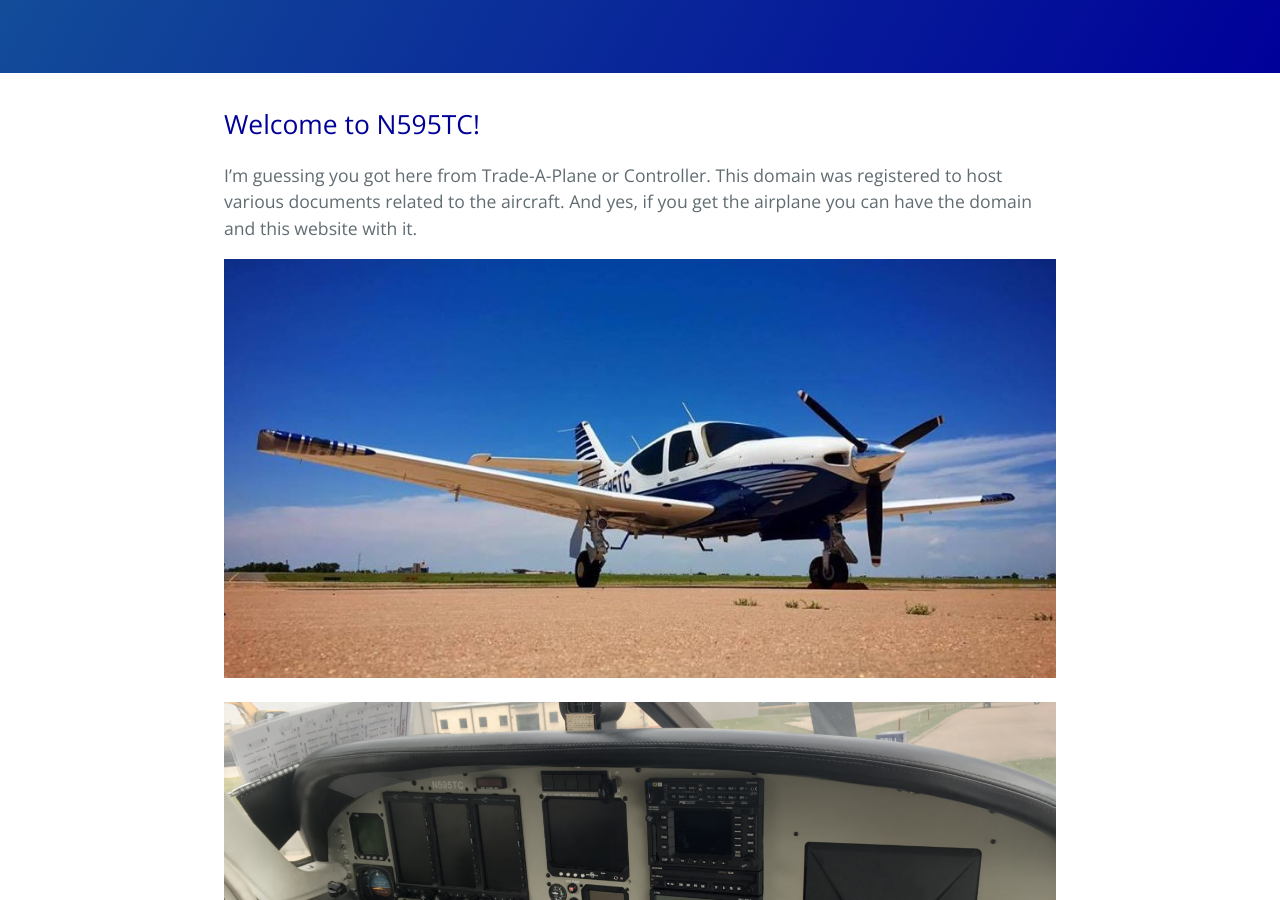
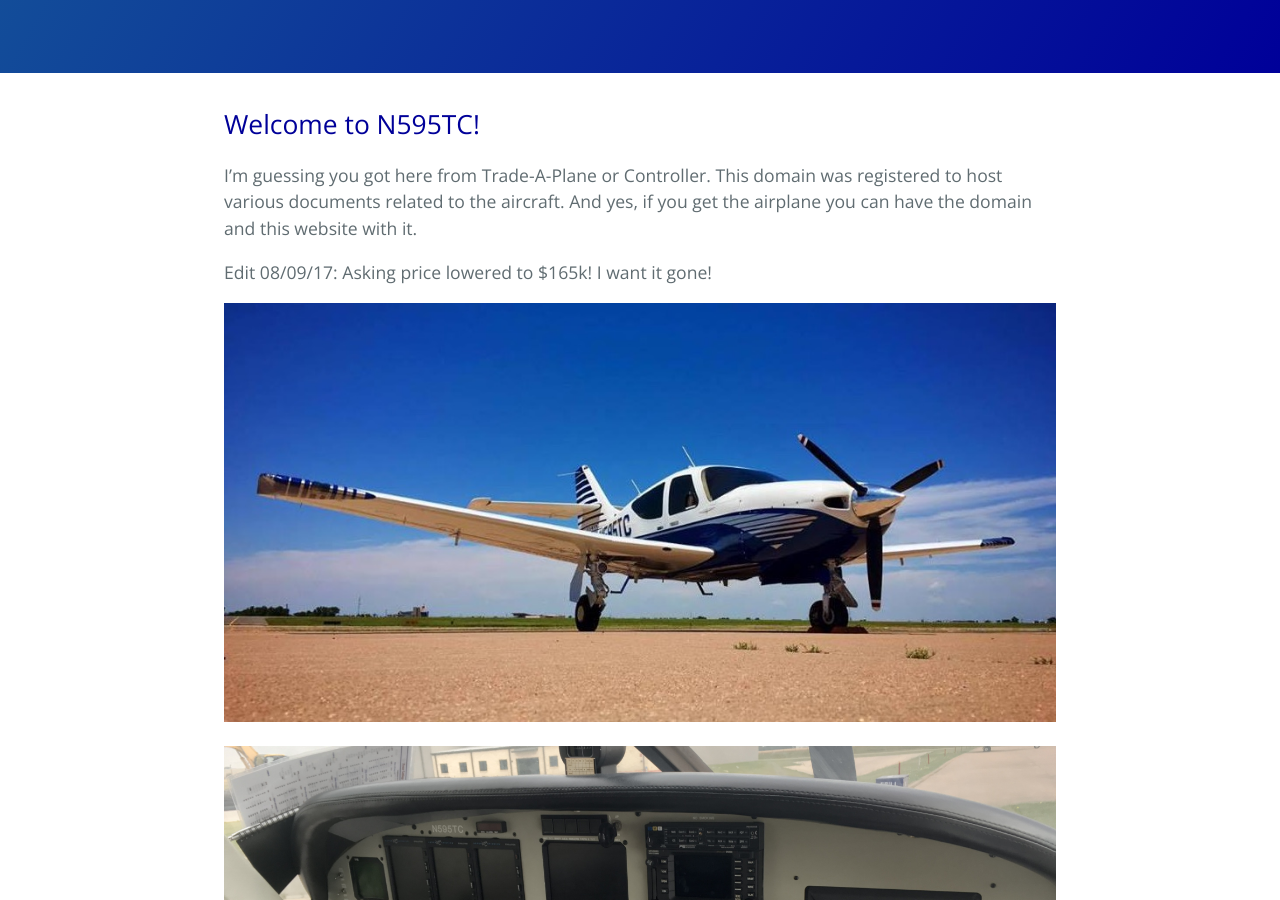
Before and after one commit to RNCTX/N595TC, a Jekyll site: the page built from index.md, in a window 1280 px wide and 900 px high, scrolled down 310 px. Built offline with Jekyll 4.4.1, drawn with Linux system fonts in a browser that asks for light colours; our own code applies the rules of GitHub Pages for plain Markdown files.

Commit message:
Update index.md

```diff
--- a/index.md
+++ b/index.md
@@ -4,7 +4,11 @@ title: N595TC
 
 ## Welcome to N595TC!
 
+
+
 I'm guessing you got here from Trade-A-Plane or Controller. This domain was registered to host various documents related to the aircraft. And yes, if you get the airplane you can have the domain and this website with it.
+
+Edit 08/09/17: Asking price lowered to $165k! I want it gone!
 
 ![Daplane](IMG_1556.jpg)
 
```
